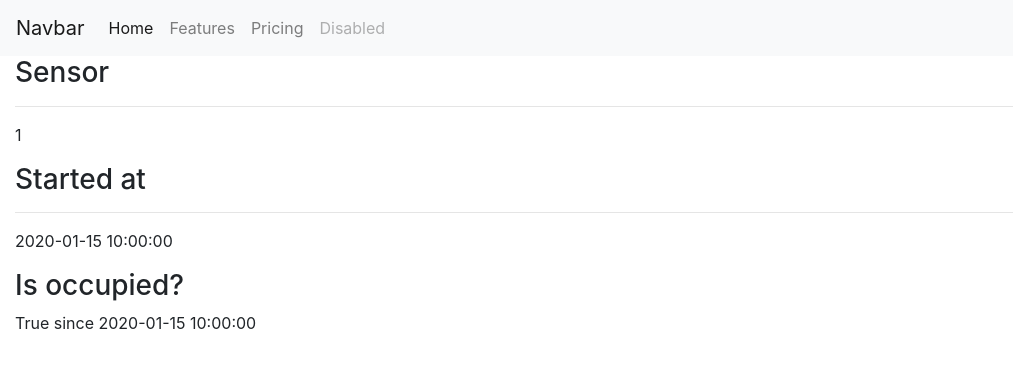
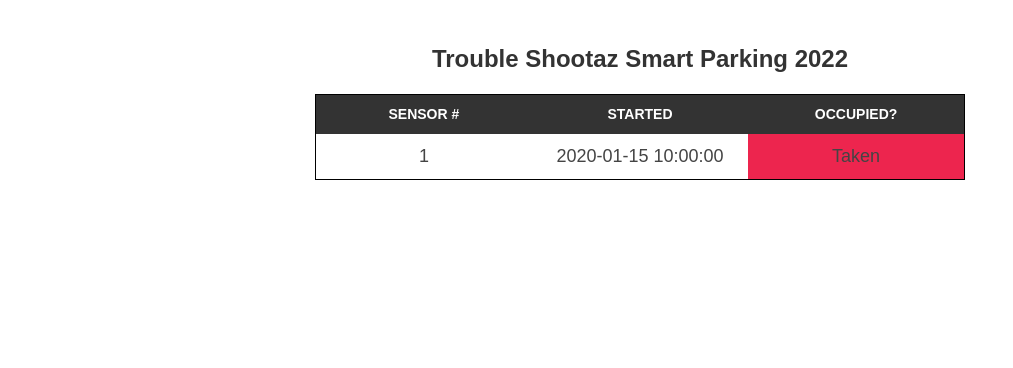
Before and after one commit to hackisonjd/TSPrecisionParkingFlask, a Flask app: page / in a window 1280 px wide. Shown: the top 368 px of the page, without its empty margins (0-1013 px from the left). Run offline with Flask 2, Linux system fonts and the light colour scheme; tables that the repository leaves empty hold one stand-in row (values such as "Sample post"); some libraries are stand-ins or nearby versions.

Commit message:
updated css and site layout

```diff
--- a/website/models.py
+++ b/website/models.py
@@ -16,12 +16,6 @@ class Sensor(db.Model):
     location_id = db.Column(db.Numeric(asdecimal=False), db.ForeignKey('location.location_id'))
     records = db.relationship('Record')
 
-    def __init__(self, sensor_id, start_time, location_id, records):
-        self.sensor_id = sensor_id
-        self.start_time = start_time
-        self.location_id = location_id
-        self.records = records
-
     def __repr__(self):
         return f'Sensor {self.sensor_id}'
 
@@ -32,11 +26,5 @@ class Record(db.Model):
     record_timestamp = db.Column(db.DateTime(timezone=True), default=func.now())
     sensor_id = db.Column(db.Numeric(asdecimal=False), db.ForeignKey('sensor.sensor_id'))
 
-    def __init__(self, reading_id, reading, record_timestamp, sensor_id):
-        self.reading_id = reading_id
-        self.reading = reading
-        self.record_timestamp = record_timestamp
-        self.sensor_id = sensor_id
-
     def __repr__(self):
-        return f'{self.reading} since {self.record_timestamp}'
+        return f'{self.reading}'
--- /dev/null
+++ b/website/static/style.css
@@ -0,0 +1,58 @@
+body {
+    color: #444;
+    font-size: 18px;
+    line-height: 1.6;
+    margin: 40px auto;
+    max-width: 650px;
+    padding: 0 10px;
+    font-family: sans-serif;
+}
+
+table {
+    border-collapse: collapse;
+    border: 1px solid black;
+    text-align: center;
+    vertical-align: middle;
+}
+
+caption {
+    font-weight: bold;
+    font-size: 24px;
+    text-align: center;
+    color: #333;
+    margin-bottom: 16px;
+}
+
+thead {
+    background-color: #333;
+    color: white;
+    font-size: 0.875rem;
+    text-transform: uppercase;
+    letter-spacing: 2%;
+}
+
+th, td {
+    padding: 8px;
+}
+
+thead th {
+    width: 25%
+}
+
+tbody tr:nth-child(odd) {
+    background-color: #fff;
+}
+
+tbody tr:nth-child(even) {
+    background-color: #eee;
+}
+
+
+.occupied {
+    background-color: #ED254E;
+
+}
+
+.free {
+    background-color: #71C562;
+}
--- a/website/templates/base.html
+++ b/website/templates/base.html
@@ -2,57 +2,17 @@
 <html lang="en">
   <head>
     <!-- Required meta tags -->
+    <link rel = "stylesheet"
+    href = "static/style.css">
     <meta charset="utf-8">
     <meta name="viewport"
     content="width=device-width, initial-scale=1, shrink-to-fit=no">
-
-    <!-- Bootstrap CSS -->
-    <link rel="stylesheet"
-    href="https://stackpath.bootstrapcdn.com/bootstrap/4.3.1/css/bootstrap.min.css"
-    integrity="sha384-ggOyR0iXCbMQv3Xipma34MD+dH/1fQ784/j6cY/iJTQUOhcWr7x9JvoRxT2MZw1T"
-    crossorigin="anonymous">
+    <meta http-equiv="refresh" content="2">
 
     <title>{% block title %}{% endblock %}</title>
   </head>
   <body>
-    <nav class="navbar navbar-expand-lg navbar-light bg-light">
-  <a class="navbar-brand" href="#">Navbar</a>
-  <button class="navbar-toggler" type="button" data-toggle="collapse" data-target="#navbarNav" aria-controls="navbarNav" aria-expanded="false" aria-label="Toggle navigation">
-    <span class="navbar-toggler-icon"></span>
-  </button>
-  <div class="collapse navbar-collapse" id="navbarNav">
-    <ul class="navbar-nav">
-      <li class="nav-item active">
-        <a class="nav-link" href="#">Home <span class="sr-only">(current)</span></a>
-      </li>
-      <li class="nav-item">
-        <a class="nav-link" href="#">Features</a>
-      </li>
-      <li class="nav-item">
-        <a class="nav-link" href="#">Pricing</a>
-      </li>
-      <li class="nav-item">
-        <a class="nav-link disabled" href="#" tabindex="-1" aria-disabled="true">Disabled</a>
-      </li>
-    </ul>
-  </div>
-</nav>
-<div class="container-fluid">
   {% block content %}
-    {% endblock %}
-</div>
-
-
-    <!-- Optional JavaScript -->
-    <!-- jQuery first, then Popper.js, then Bootstrap JS -->
-    <script src="https://code.jquery.com/jquery-3.3.1.slim.min.js"
-    integrity="sha384-q8i/X+965DzO0rT7abK41JStQIAqVgRVzpbzo5smXKp4YfRvH+8abtTE1Pi6jizo"
-    crossorigin="anonymous"></script>
-    <script src="https://cdnjs.cloudflare.com/ajax/libs/popper.js/1.14.7/umd/popper.min.js"
-    integrity="sha384-UO2eT0CpHqdSJQ6hJty5KVphtPhzWj9WO1clHTMGa3JDZwrnQq4sF86dIHNDz0W1"
-    crossorigin="anonymous"></script>
-    <script src="https://stackpath.bootstrapcdn.com/bootstrap/4.3.1/js/bootstrap.min.js"
-    integrity="sha384-JjSmVgyd0p3pXB1rRibZUAYoIIy6OrQ6VrjIEaFf/nJGzIxFDsf4x0xIM+B07jRM"
-    crossorigin="anonymous"></script>
+  {% endblock %}
   </body>
 </html>
--- a/website/templates/index.html
+++ b/website/templates/index.html
@@ -1,12 +1,33 @@
 {% extends "base.html" %}
 {% block title %}Home Page{% endblock %}
 {% block content %}
+<table>
+    <caption>Trouble Shootaz Smart Parking 2022</caption>
+    <thead>
+    <tr>
+        <th>Sensor #</th>
+        <th>Started</th>
+        <th>Occupied?</th>
+    </tr>
+    </thead>
 {% for sensor in sensors %}
-<h3>Sensor</h3><hr>
-<p>{{sensor.sensor_id}}</p>
-<h3>Started at</h3><hr>
-<p>{{sensor.start_time}}</p>
-<h3>Is occupied?</h3>
-<p>{{records[sensor]}}</p>
+<tr>
+    <td>
+        {{sensor.sensor_id}}
+    </td>
+    <td>
+        {{sensor.start_time}}
+    </td>
+    {% if records[sensor].reading %}
+    <td class = "occupied">
+        Taken
+    </td>
+    {% else %}
+    <td class = "free">
+        Free
+    </td>
+    {% endif %}
+</tr>
 {% endfor %}
+</table>
 {% endblock %}
--- a/website/views.py
+++ b/website/views.py
@@ -12,7 +12,6 @@ def home():
     records = {}
     for sensor in sensors:
         records[sensor] = Record.query.filter_by(sensor_id = sensor.sensor_id).order_by(Record.record_timestamp.desc()).first()
-
     return render_template('index.html', sensors = sensors, records = records)
 
 @views.route("/admin")
@@ -29,6 +28,10 @@ def post_status():
 
         # finds the sensor we want to use, then makes a new record for it
         sensor = Sensor.query.filter_by(sensor_id = device_id).first()
+        if sensor is None:
+            sensor = Sensor()
+            db.session.add(sensor)
+            db.session.commit()
         record = Record()
         record.sensor_id = sensor.sensor_id
 
```
